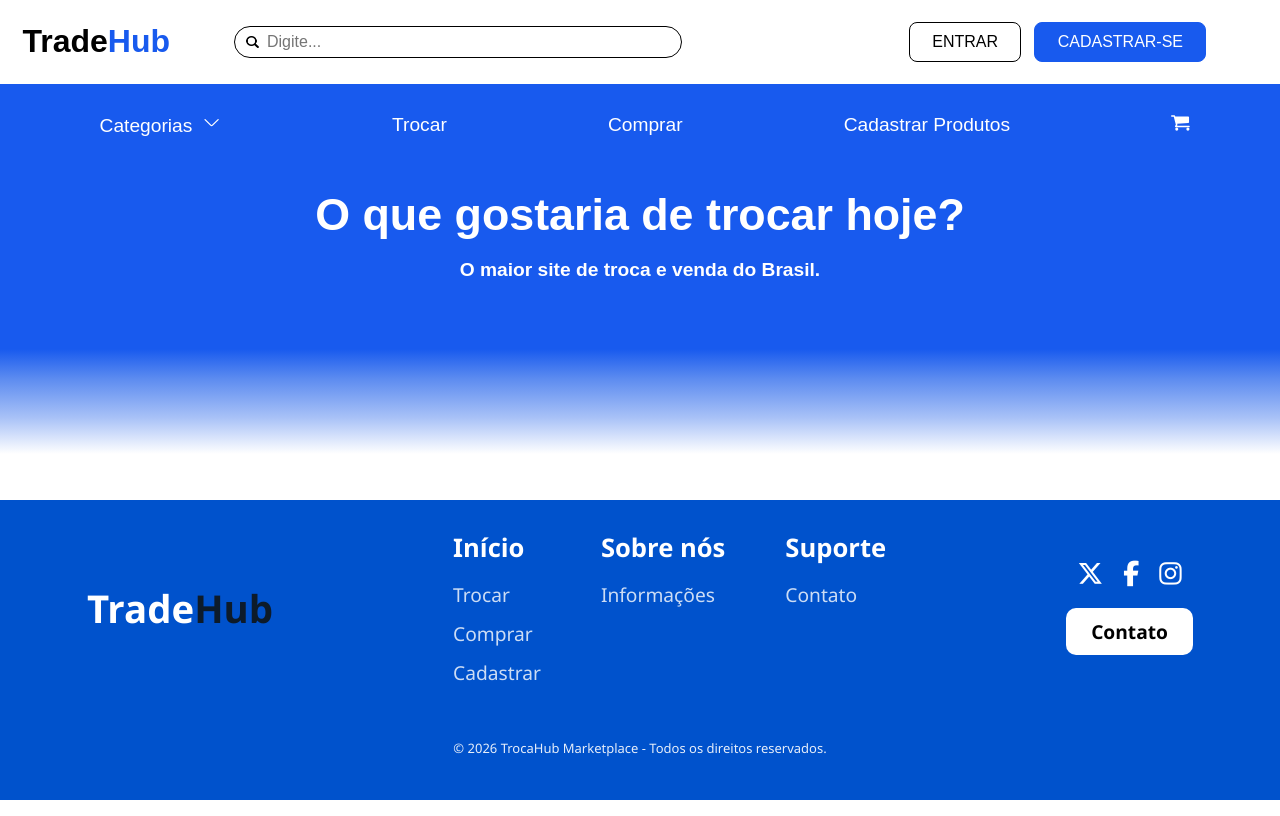
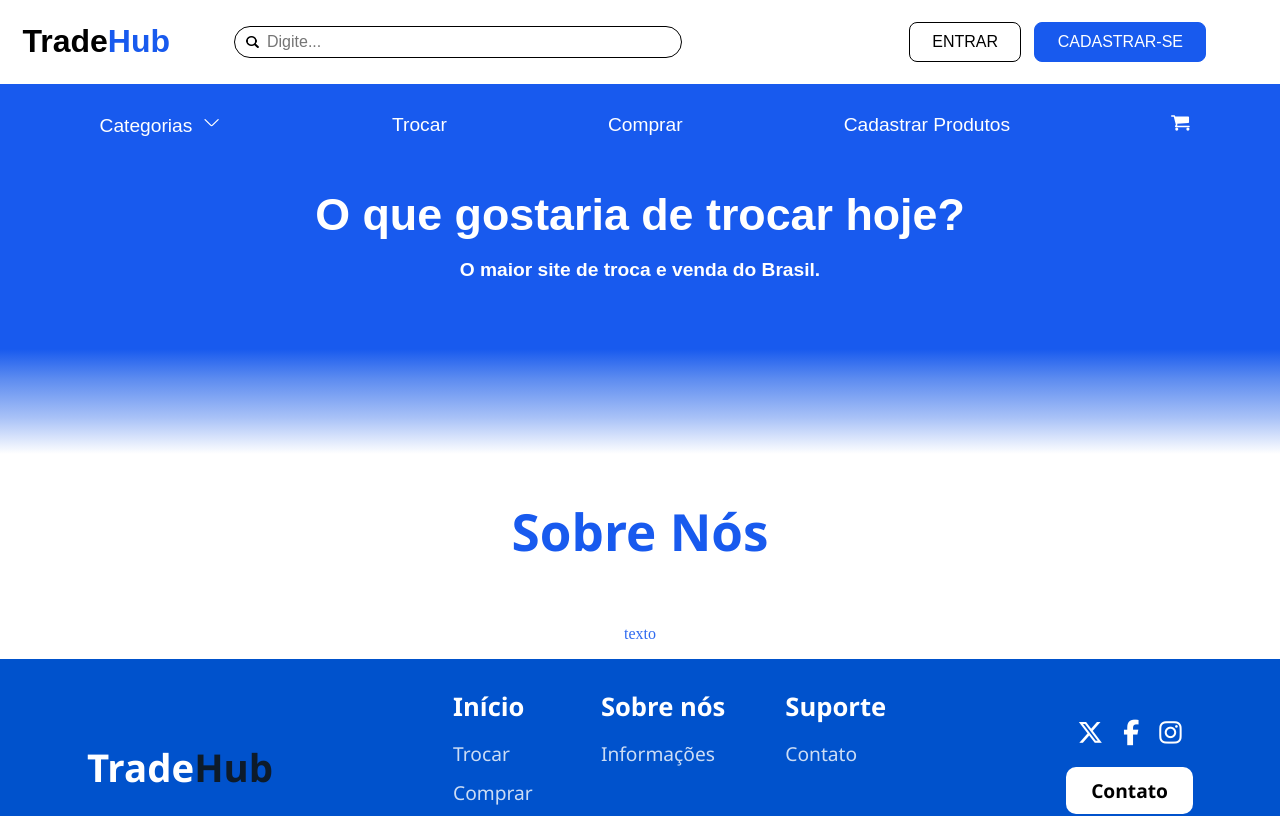
Before and after one commit to Hackathon-Trade-Hub/Trade-hub, a Vue app: page /sobre in a window 1280 px wide. Shown: the top 816 px of the page. Built offline with nearby package versions, Linux system fonts and the light colour scheme.

Commit message:
criando página sobre nós

```diff
--- /dev/null
+++ b/src/Views/SobreNos.vue
@@ -0,0 +1,26 @@
+<template>
+    <section class="sobre">
+        <h1>Sobre Nós</h1>
+        <p>texto</p>
+
+    </section>
+</template>
+<script setup>
+</script>
+<style scoped>
+.sobre{
+    display: flex;
+    flex-direction: column;
+    justify-content: center;
+    align-items: center;
+}
+h1{
+    font-family: 'Segoe UI', Tahoma, Geneva, Verdana, sans-serif;
+    font-size: 4vw;
+    color: #185AEE;
+}
+p{
+    color: #185AEE;
+    opacity: 0.9;
+}
+</style>
--- a/src/router/index.js
+++ b/src/router/index.js
@@ -11,6 +11,7 @@ import paginaUsuario from '@/Views/paginaUsuario.vue'
 
 import { usuarioAtual } from '@/data/auth.js'
 import PaginaUsuario from '@/Views/paginaUsuario.vue'
+import SobreNos from '@/Views/SobreNos.vue'
 const router = createRouter({
   history: createWebHistory(import.meta.env.BASE_URL),
   routes: [
@@ -60,6 +61,11 @@ const router = createRouter({
       path: '/paginaUsuario',
       name: 'paginaUsusario',
       component: PaginaUsuario
+    },
+    {
+      path: '/sobre',
+      name: 'sobre',
+      component: SobreNos
     }
   ]
 
```
